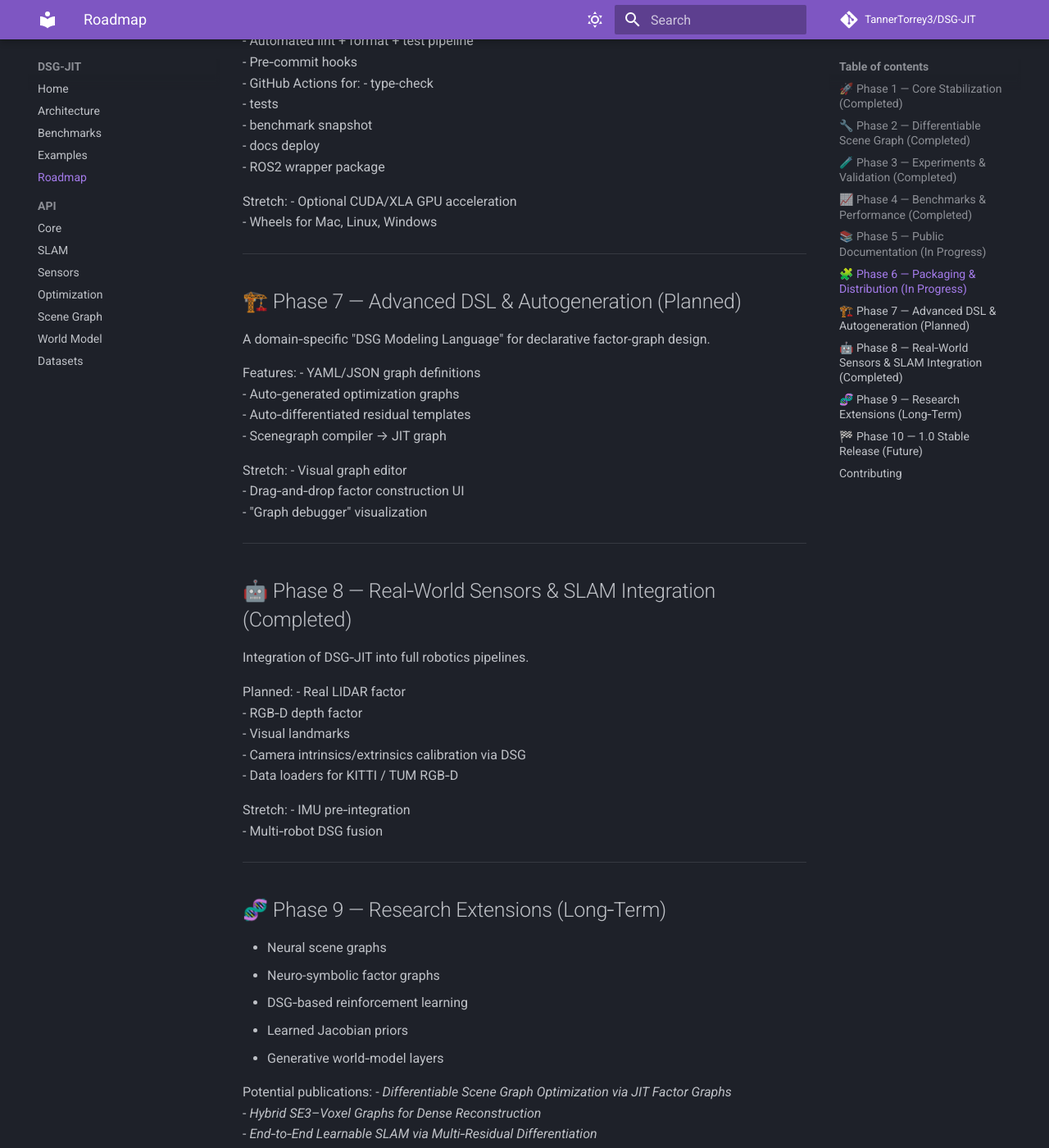
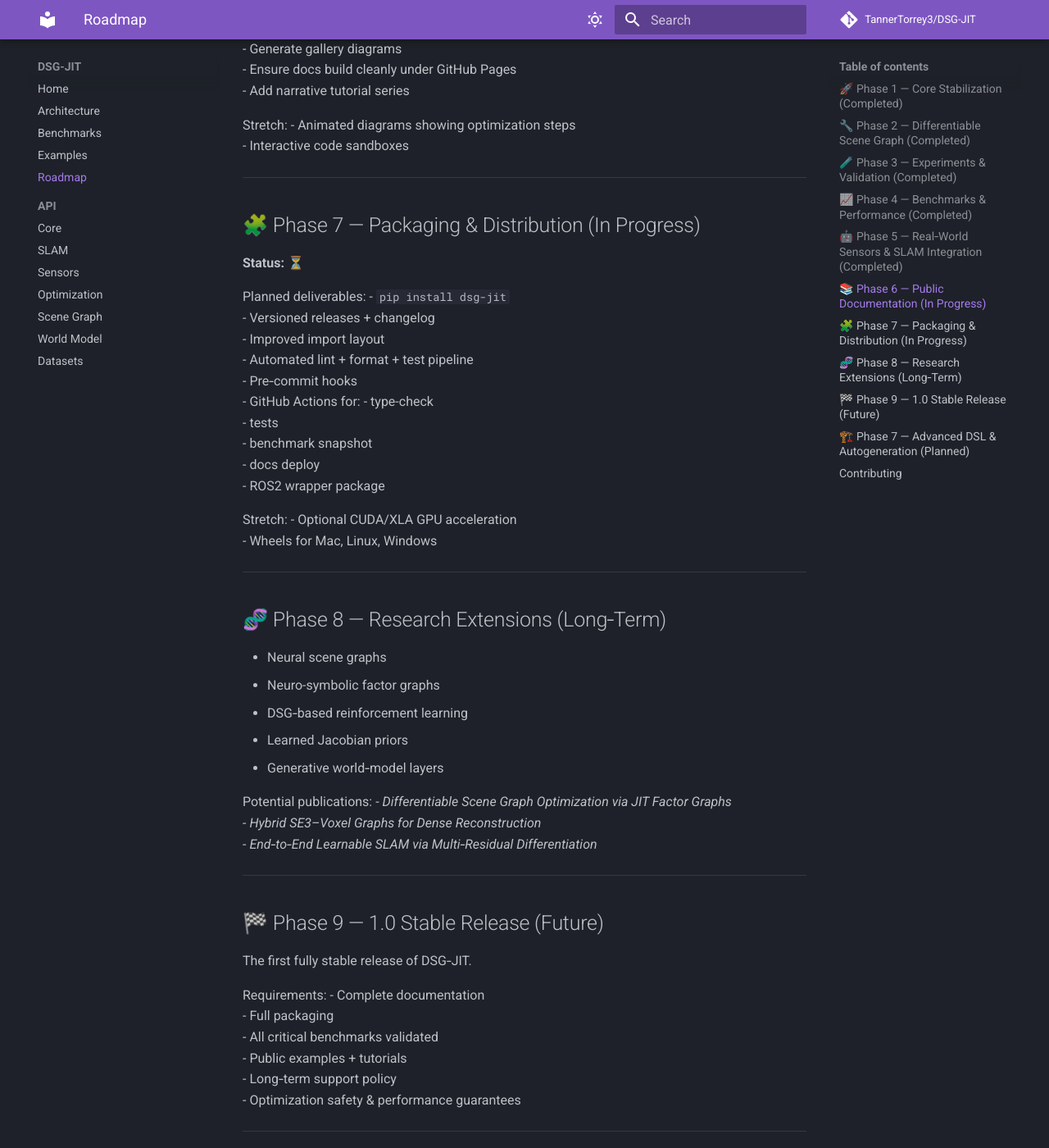
Before and after one commit to TannerTorrey3/DSG-JIT, an MkDocs documentation site: the page built from docs/roadmap.md, in a window 1280 px wide and 1400 px high, scrolled down 1964 px. Shown: the whole window at 82% size. Built offline with MkDocs 1.6.1 and Material for MkDocs 9.7.7, drawn with Linux system fonts in a browser that asks for light colours; comment, search, counter and statistics services are not loaded; some of the changed text lies outside the part shown.

Commit message:
updating roadmap progression and objective order

```diff
--- a/docs/roadmap.md
+++ b/docs/roadmap.md
@@ -67,7 +83,7 @@
 
 ---
 
-## 🧩 Phase 6 — Packaging & Distribution (In Progress)
+## 🧩 Phase 7 — Packaging & Distribution (In Progress)
 **Status:** ⏳
 
 Planned deliverables:
@@ -89,6 +105,33 @@
 
 ---
 
+## 🧬 Phase 8 — Research Extensions (Long‑Term)
+- Neural scene graphs
+- Neuro-symbolic factor graphs
+- DSG‑based reinforcement learning
+- Learned Jacobian priors
+- Generative world‑model layers
+
+Potential publications:
+- *Differentiable Scene Graph Optimization via JIT Factor Graphs*
+- *Hybrid SE3–Voxel Graphs for Dense Reconstruction*
+- *End‑to‑End Learnable SLAM via Multi‑Residual Differentiation*
+
+---
+
+## 🏁 Phase 9 — 1.0 Stable Release (Future)
+The first fully stable release of DSG‑JIT.
+
+Requirements:
+- Complete documentation
+- Full packaging
+- All critical benchmarks validated
+- Public examples + tutorials
+- Long‑term support policy
+- Optimization safety & performance guarantees
+
+---
+
 ## 🏗️ Phase 7 — Advanced DSL & Autogeneration (Planned)
 A domain‑specific "DSG Modeling Language" for declarative factor-graph design.
 
@@ -105,49 +148,6 @@
 
 ---
 
-## 🤖 Phase 8 — Real‑World Sensors & SLAM Integration (Completed)
-Integration of DSG‑JIT into full robotics pipelines.
-
-Planned:
-- Real LIDAR factor
-- RGB‑D depth factor
-- Visual landmarks
-- Camera intrinsics/extrinsics calibration via DSG
-- Data loaders for KITTI / TUM RGB‑D
-
-Stretch:
-- IMU pre‑integration
-- Multi‑robot DSG fusion
-
----
-
-## 🧬 Phase 9 — Research Extensions (Long‑Term)
-- Neural scene graphs
-- Neuro-symbolic factor graphs
-- DSG‑based reinforcement learning
-- Learned Jacobian priors
-- Generative world‑model layers
-
-Potential publications:
-- *Differentiable Scene Graph Optimization via JIT Factor Graphs*
-- *Hybrid SE3–Voxel Graphs for Dense Reconstruction*
-- *End‑to‑End Learnable SLAM via Multi‑Residual Differentiation*
-
----
-
-## 🏁 Phase 10 — 1.0 Stable Release (Future)
-The first fully stable release of DSG‑JIT.
-
-Requirements:
-- Complete documentation
-- Full packaging
-- All critical benchmarks validated
-- Public examples + tutorials
-- Long‑term support policy
-- Optimization safety & performance guarantees
-
----
-
 ## Contributing
 Contributions are welcome!
 Upcoming needs:
```
Also changed, not shown: other parts of docs/roadmap.md (+17 -1 lines).
